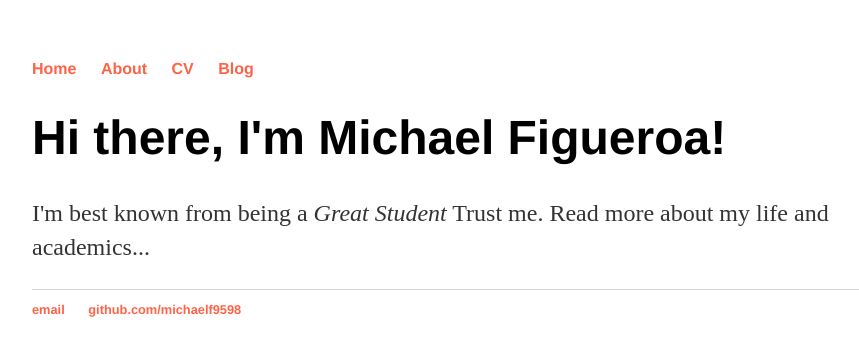
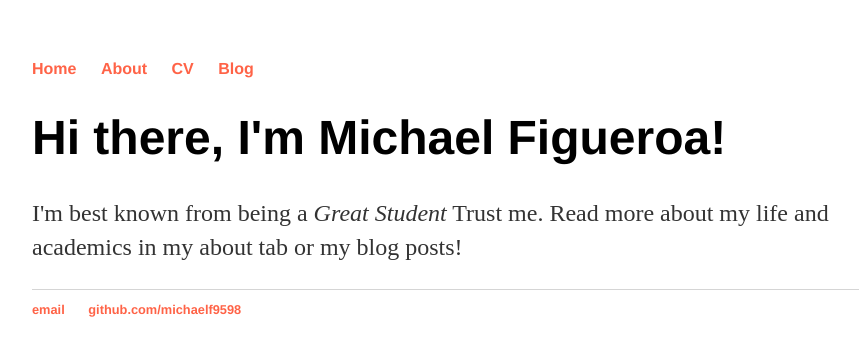
Before and after one commit to michaelf9598/michaelf9598.github.io, a Jekyll site: the page built from index.html, in a window 1280 px wide. Shown: the top 356 px of the page, without its empty margins (160-1019 px from the left). Built offline with Jekyll 4.4.1, drawn with Linux system fonts in a browser that asks for light colours.

Commit message:
Update index.html

```diff
--- a/index.html
+++ b/index.html
@@ -4,5 +4,5 @@ title: Michael Figueroa, Great Computer Science Student
 ---
 <div class="blurb">
 	<h1>Hi there, I'm Michael Figueroa!</h1>
-	<p>I'm best known from being a <em>Great Student</em> Trust me. Read more about my life and academics...</p>
+	<p>I'm best known from being a <em>Great Student</em> Trust me. Read more about my life and academics in my about tab or my blog posts!</p>
 </div><!-- /.blurb -->
```
